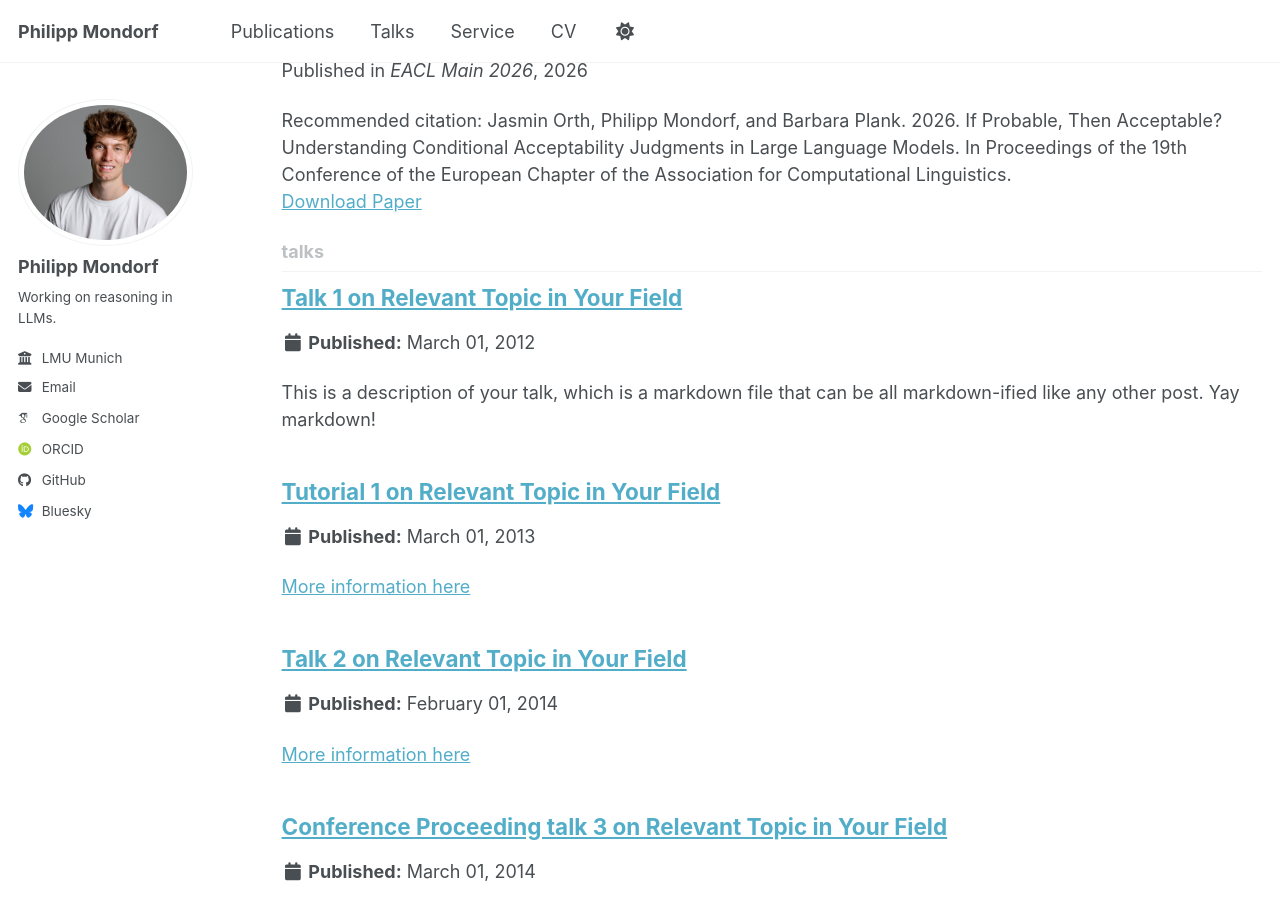
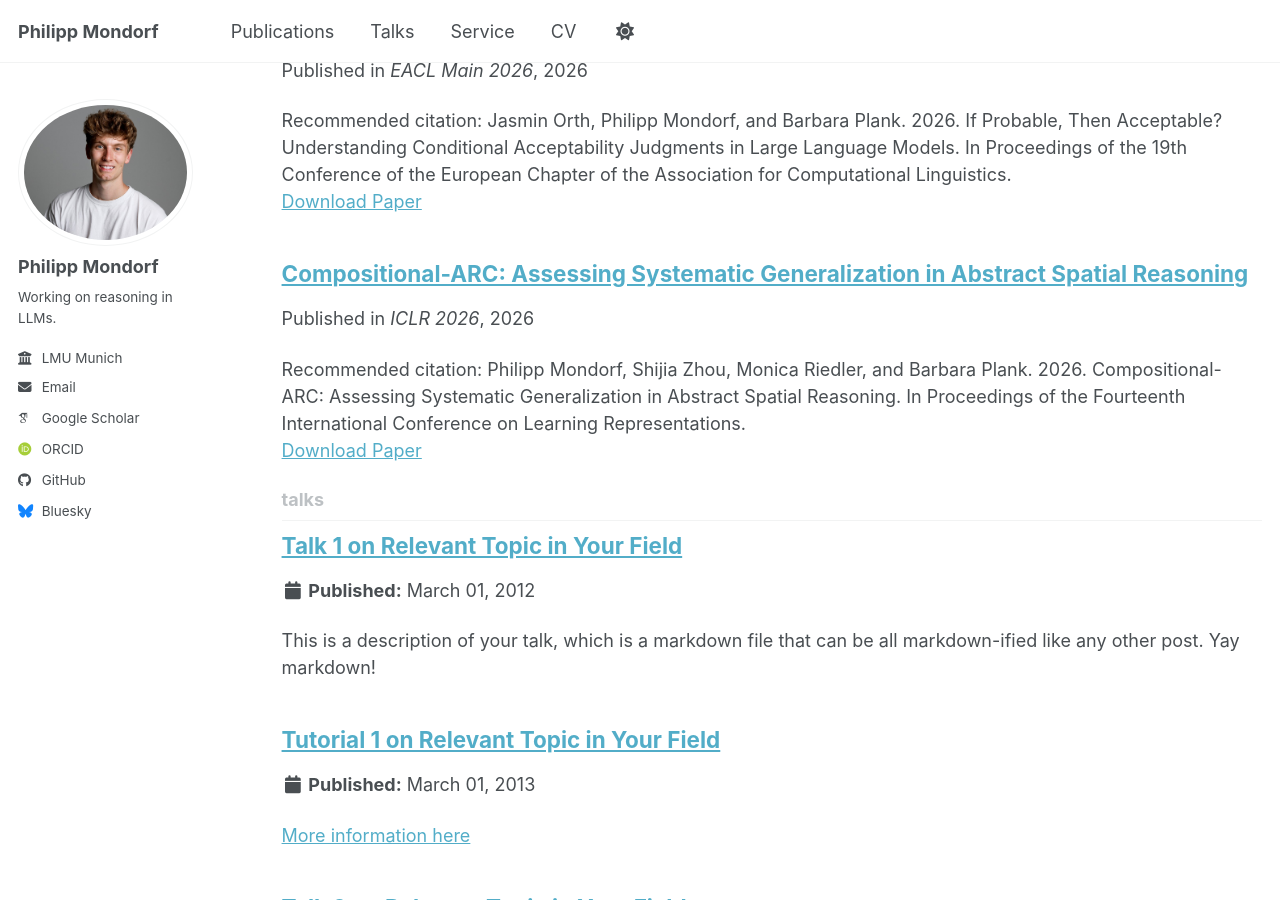
Before and after one commit to PMMon/pmmon.github.io, a Jekyll site: the page built from _pages/collection-archive.html, in a window 1280 px wide and 900 px high, scrolled down 2956 px. Built offline with Jekyll 4.4.1, drawn with Linux system fonts in a browser that asks for light colours; some web fonts are replaced; a script bundle is joined from its source files by our own code; library files that are not in the unit come from our copies.

Commit message:
update Publications

```diff
--- /dev/null
+++ b/_publications/2026-04-01-compositional-arc.md
@@ -0,0 +1,12 @@
+---
+title: "Compositional-ARC: Assessing Systematic Generalization in Abstract Spatial Reasoning"
+collection: publications
+permalink: /publication/compositional-arc
+date: 2026-04-01
+venue: "ICLR 2026"
+paperurl: "https://arxiv.org/abs/2504.01445"
+citation: "Philipp Mondorf, Shijia Zhou, Monica Riedler, and Barbara Plank. 2026. Compositional-ARC: Assessing Systematic Generalization in Abstract Spatial Reasoning. In Proceedings of the Fourteenth International Conference on Learning Representations."
+thumb: "/images/publications/iclr-2026.png"
+code: "https://github.com/mainlp/C-ARC"
+authors: "<strong>Philipp Mondorf</strong>, Shijia Zhou, Monica Riedler, Barbara Plank"
+---
```
Also changed, not shown: _publications/2026-03-01-conditional-acceptability copy.md (renamed from _publications/2026-03-01-conditional-acceptability.md, +1 -1 lines), images/publications/iclr-2026.png (added).
